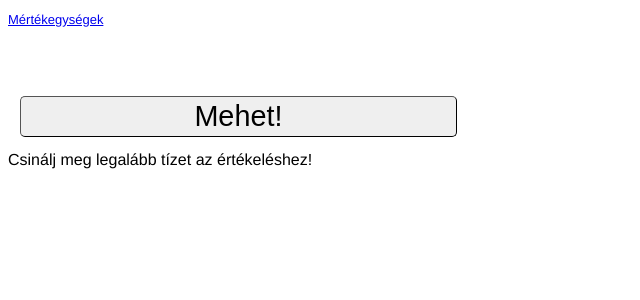
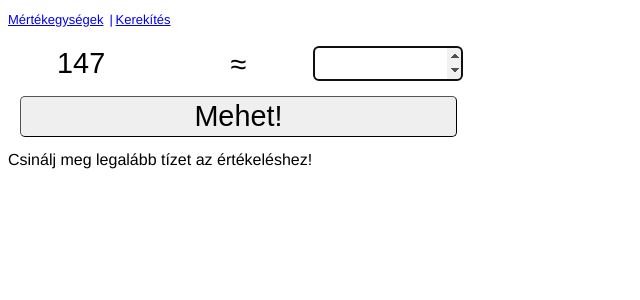
Before and after one commit to kgeri/maths3, a Svelte app: page /rounding in a window 1280 px wide. Shown: the top 300 px of the page, without its empty margins (0-640 px from the left). Built offline with nearby package versions, Linux system fonts and the light colour scheme.

Commit message:
added rounding challenge

```diff
--- a/src/App.svelte
+++ b/src/App.svelte
@@ -1,8 +1,9 @@
 <script lang="ts">
-  import { Router, Link, Route } from "svelte-routing";
+  import { Link, link, Route, Router } from "svelte-routing";
+  import MeasuresChallenge from "./MeasuresChallenge.svelte";
   import ResultLog from "./ResultLog.svelte";
   import ResultRating from "./ResultRating.svelte";
-  import MeasuresChallenge from "./MeasuresChallenge.svelte";
+  import RoundingChallenge from "./RoundingChallenge.svelte";
   import i18n from "./i18n";
   import type { Result, ResultEvaluator } from "./model";
 
@@ -17,14 +18,16 @@
 </script>
 
 <main>
-  <!-- <ChallengeForm /> -->
   <Router {url}>
     <nav>
-      <Link to="">{i18n.types.measures}</Link>
+      <a href="/" class="link" use:link>{i18n.types.measures}</a>
+      <a href="/rounding" class="link" use:link>{i18n.types.rounding}</a>
     </nav>
 
     <form on:submit|preventDefault={evaluate}>
       <Route path="/"><MeasuresChallenge bind:this={challenge} /></Route>
+      <Route path="/rounding"><RoundingChallenge bind:this={challenge} /></Route
+      >
 
       <input type="submit" value={i18n.submit} />
     </form>
@@ -36,6 +39,11 @@
 <style>
   nav {
     font-size: small;
+  }
+
+  nav a + a:before {
+    content: "|";
+    padding: 0 0.2em;
   }
 
   form {
--- /dev/null
+++ b/src/RoundingChallenge.svelte
@@ -0,0 +1,45 @@
+<script lang="ts">
+    import { onMount } from "svelte";
+    import ChallengeInput from "./ChallengeInput.svelte";
+    import ChallengeValue from "./ChallengeValue.svelte";
+    import { nextInt, type Result } from "./model";
+
+    const Max = 500; // Range will be [0, Max)
+
+    let a: number;
+    let response: number;
+
+    export function evaluate(): Result {
+        const result = {
+            correct: response == Math.round(a / 10) * 10,
+            message: `${a} ≈ ${response}`,
+        };
+
+        response = <any>undefined;
+        next();
+
+        return result;
+    }
+
+    onMount(next);
+
+    function next() {
+        a = nextInt(0, Max);
+    }
+</script>
+
+<div class="question">
+    <ChallengeValue value={a} />
+    <div>≈</div>
+    <ChallengeInput autofocus bind:response max={Max} />
+</div>
+
+<style>
+    .question {
+        display: grid;
+        grid-template-columns: repeat(3, 1fr);
+        grid-template-rows: 1fr;
+        align-content: center;
+        align-items: center;
+    }
+</style>
--- a/src/i18n.ts
+++ b/src/i18n.ts
@@ -9,5 +9,6 @@ export default {
     type: "Feladat",
     types: {
         "measures": "Mértékegységek",
+        "rounding": "Kerekítés",
     },
 };
```
